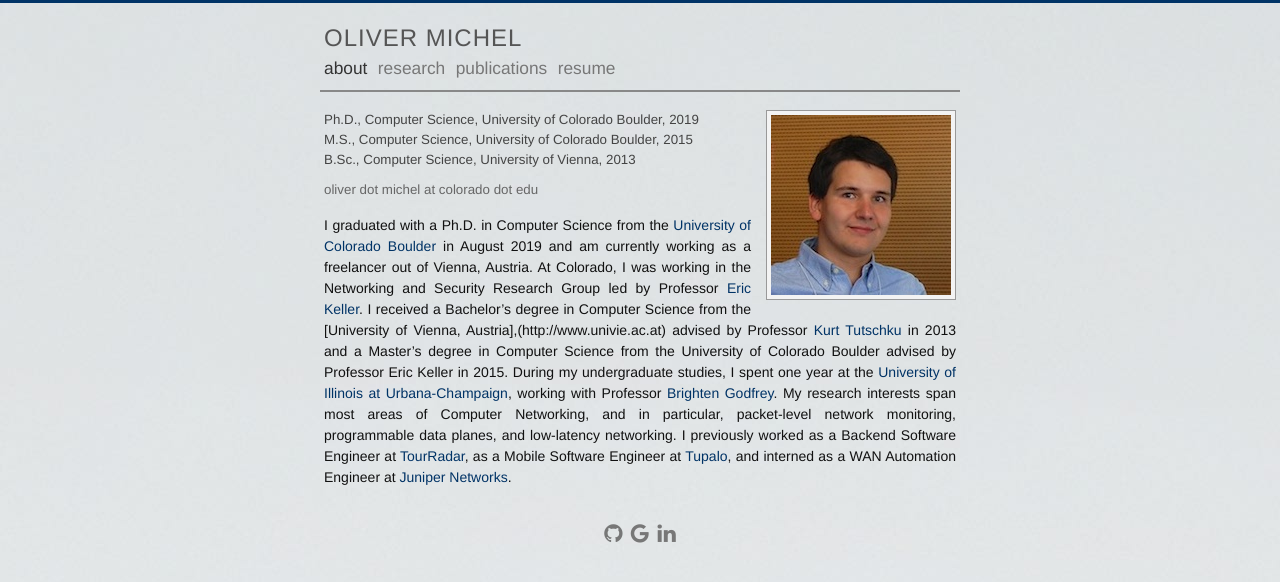
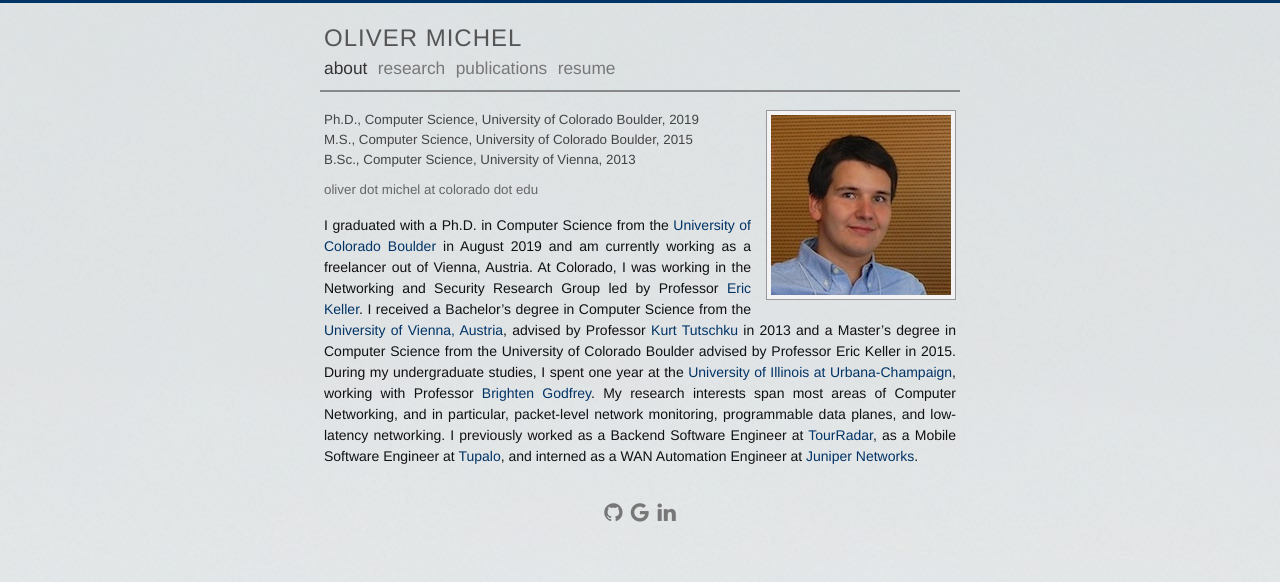
Before and after one commit to olivermichel/olivermichel.github.io, a Jekyll site: the page built from index.md, in a window 1280 px wide. Shown: the top 582 px of the page. Built offline with Jekyll 4.4.1, drawn with Linux system fonts in a browser that asks for light colours; comment, search, counter and statistics services are not loaded.

Commit message:
fix markdown on homepage

```diff
--- a/index.md
+++ b/index.md
@@ -2,4 +2,4 @@
 layout: page-start
 ---
 
-I graduated with a Ph.D. in Computer Science from the [University of Colorado Boulder](http://www.colorado.edu) in August 2019 and am currently working as a freelancer out of Vienna, Austria. At Colorado, I was working in the Networking and Security Research Group led by Professor [Eric Keller](https://eric-keller.github.io/). I received a Bachelor's degree in Computer Science from the [University of Vienna, Austria],(http://www.univie.ac.at) advised by Professor [Kurt Tutschku](https://scholar.google.com/citations?user=aXFXhGsAAAAJ&hl=en) in 2013 and a Master's degree in Computer Science from the University of Colorado Boulder advised by Professor Eric Keller in 2015. During my undergraduate studies, I spent one year at the [University of Illinois at Urbana-Champaign](http://www.illinois.edu), working with Professor [Brighten Godfrey](http://pbg.cs.illinois.edu). My research interests span most areas of Computer Networking, and in particular, packet-level network monitoring, programmable data planes, and low-latency networking. I previously worked as a Backend Software Engineer at [TourRadar](http://www.tourradar.com), as a Mobile Software Engineer at [Tupalo](http://www.tupalo.com), and interned as a WAN Automation Engineer at [Juniper Networks](http://www.juniper.net).
+I graduated with a Ph.D. in Computer Science from the [University of Colorado Boulder](http://www.colorado.edu) in August 2019 and am currently working as a freelancer out of Vienna, Austria. At Colorado, I was working in the Networking and Security Research Group led by Professor [Eric Keller](https://eric-keller.github.io/). I received a Bachelor's degree in Computer Science from the [University of Vienna, Austria](http://www.univie.ac.at), advised by Professor [Kurt Tutschku](https://scholar.google.com/citations?user=aXFXhGsAAAAJ&hl=en) in 2013 and a Master's degree in Computer Science from the University of Colorado Boulder advised by Professor Eric Keller in 2015. During my undergraduate studies, I spent one year at the [University of Illinois at Urbana-Champaign](http://www.illinois.edu), working with Professor [Brighten Godfrey](http://pbg.cs.illinois.edu). My research interests span most areas of Computer Networking, and in particular, packet-level network monitoring, programmable data planes, and low-latency networking. I previously worked as a Backend Software Engineer at [TourRadar](http://www.tourradar.com), as a Mobile Software Engineer at [Tupalo](http://www.tupalo.com), and interned as a WAN Automation Engineer at [Juniper Networks](http://www.juniper.net).
```
